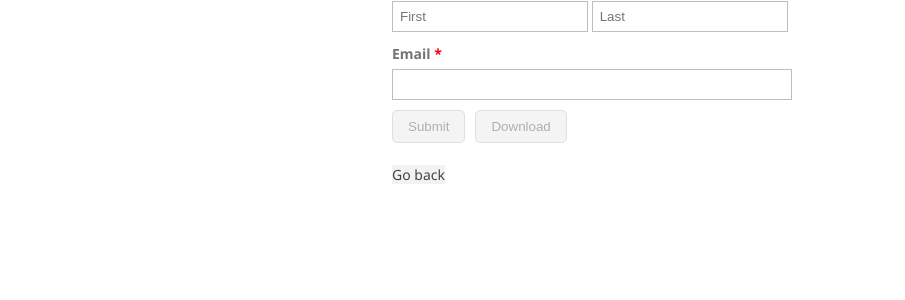
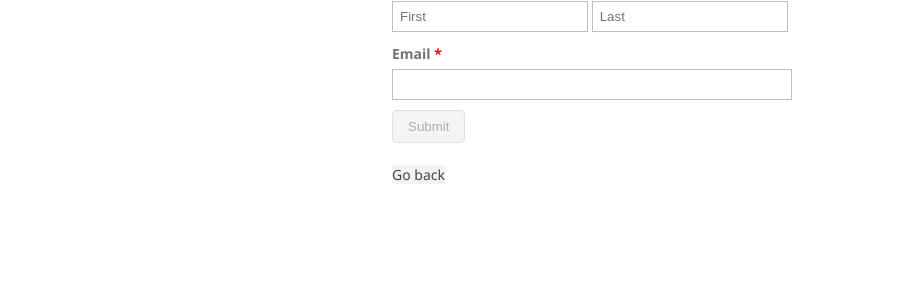
Before and after one commit to colidescope/discover, a Jekyll site: the page built from docs/download.md, in a window 1280 px wide. Shown: the part 195-495 px from the top of the page, without its empty margins (178-1083 px from the left). Built offline with Jekyll 4.4.1, drawn with Linux system fonts in a browser that asks for light colours; nearby versions of some CDN libraries; our own code applies the rules of GitHub Pages for plain Markdown files.

Commit message:
Update download.html

```diff
--- a/docs/_layouts/download.html
+++ b/docs/_layouts/download.html
@@ -45,7 +45,7 @@
                   <input type="email" id="emailField" name="Email" class="field-long" />
               </li>
               <li>
-                  <button class="button" type="submit" id="submit-form">Submit</button><button class="button" type="download" id="download-form">Download</button>
+                  <button class="button" type="submit" id="submit-form">Submit</button><button class="button" type="download" id="download-form" style="visibility:hidden;">Download</button>
               </li>
           </ul>
           </form>
```
Also changed, not shown: other parts of docs/_layouts/download.html (+1 -0 lines).
